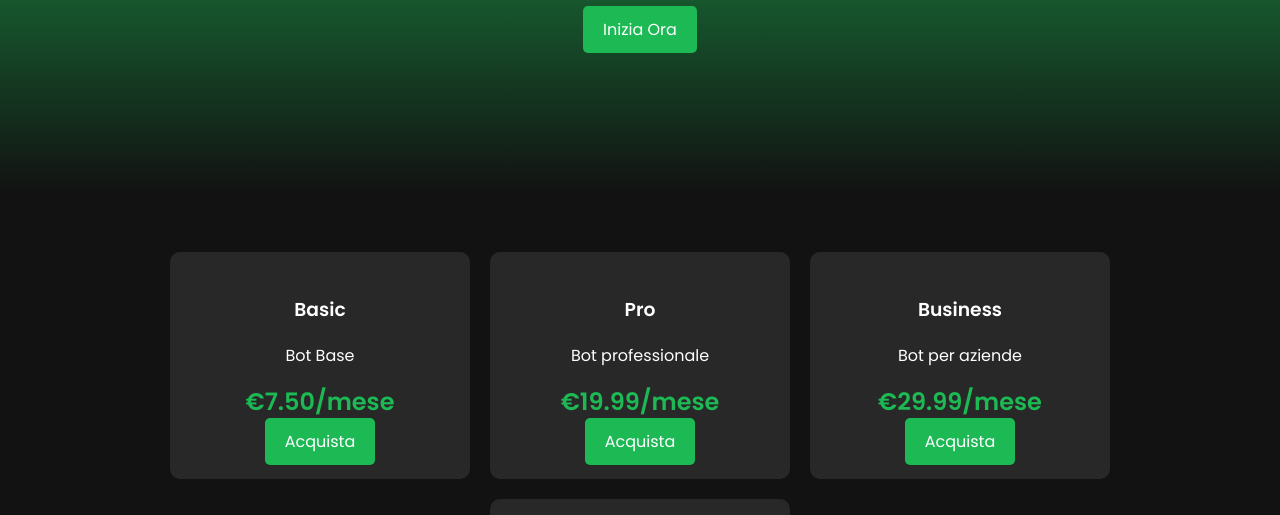
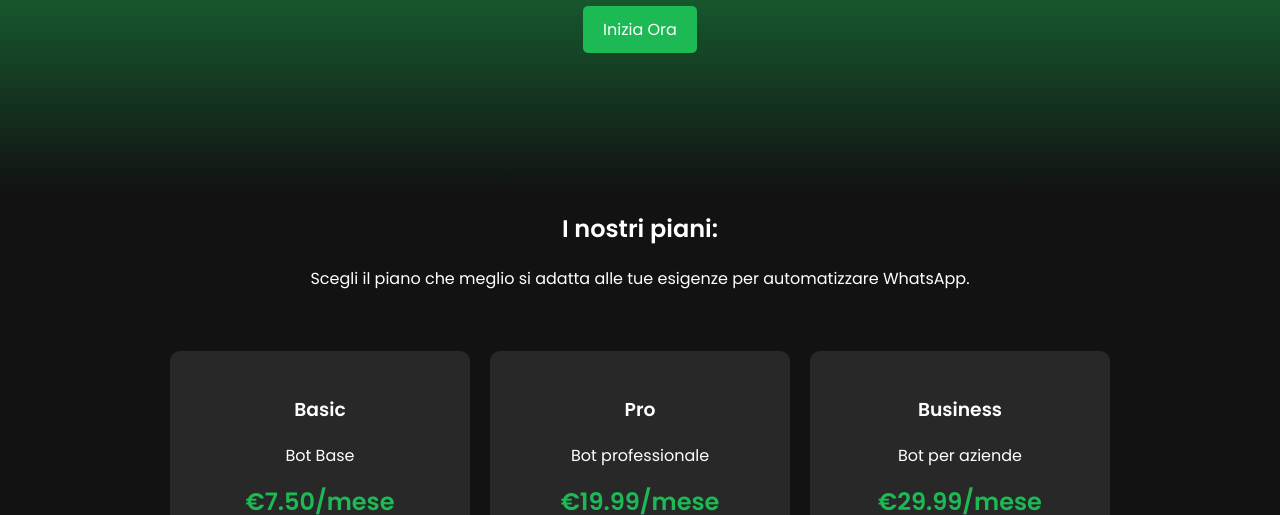
Before and after one commit to giuse1106/botshop, a plain HTML site: page index.html in a window 1280 px wide. Shown: the part 273-788 px from the top of the page. Drawn offline with Linux system fonts and the light colour scheme.

Commit message:
Update index.html

```diff
--- a/index.html
+++ b/index.html
@@ -25,6 +25,13 @@
         <a href="register.html" class="btn">Inizia Ora</a>
     </section>
 
+    <!-- Sezione "I nostri piani" -->
+    <section class="plans-intro">
+        <h2>I nostri piani:</h2>
+        <p>Scegli il piano che meglio si adatta alle tue esigenze per automatizzare WhatsApp.</p>
+    </section>
+
+    <!-- Sezione piani -->
     <section class="plans">
         <div class="plan">
             <h3>Basic</h3>
```
